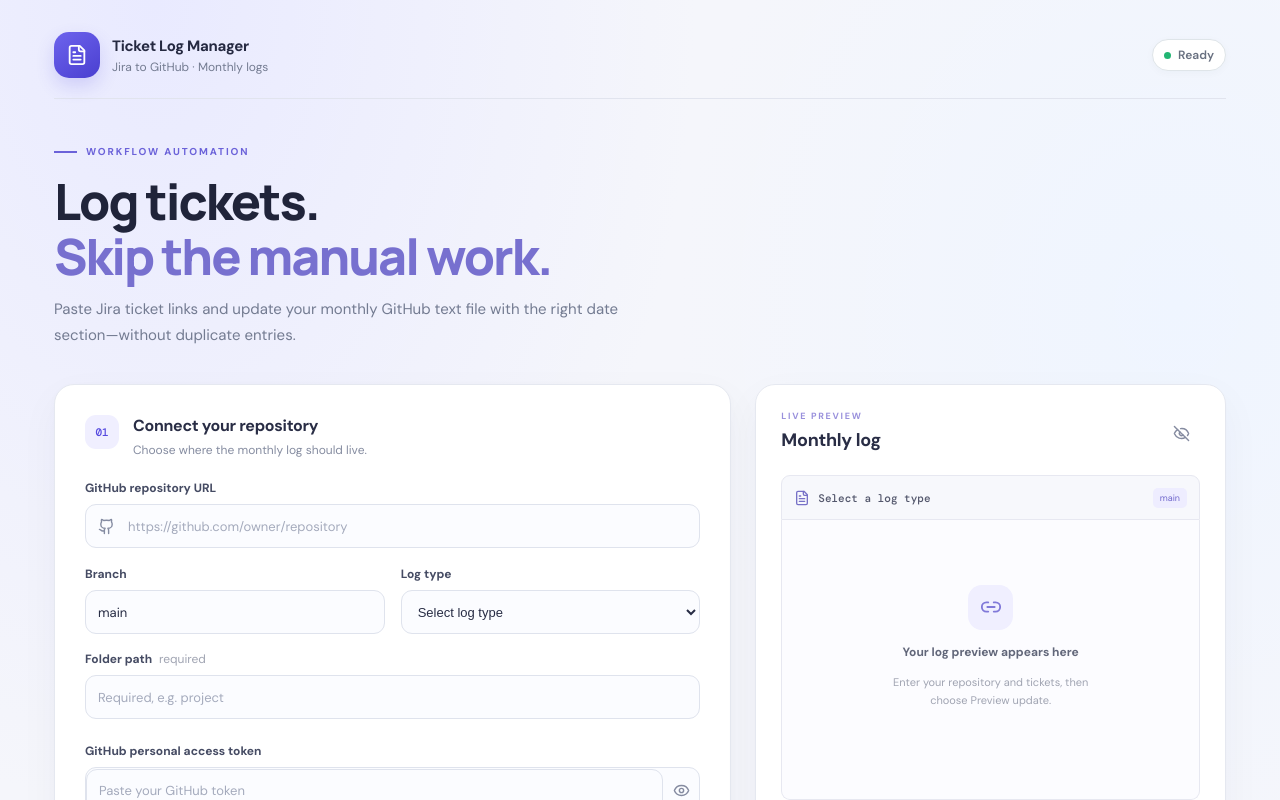
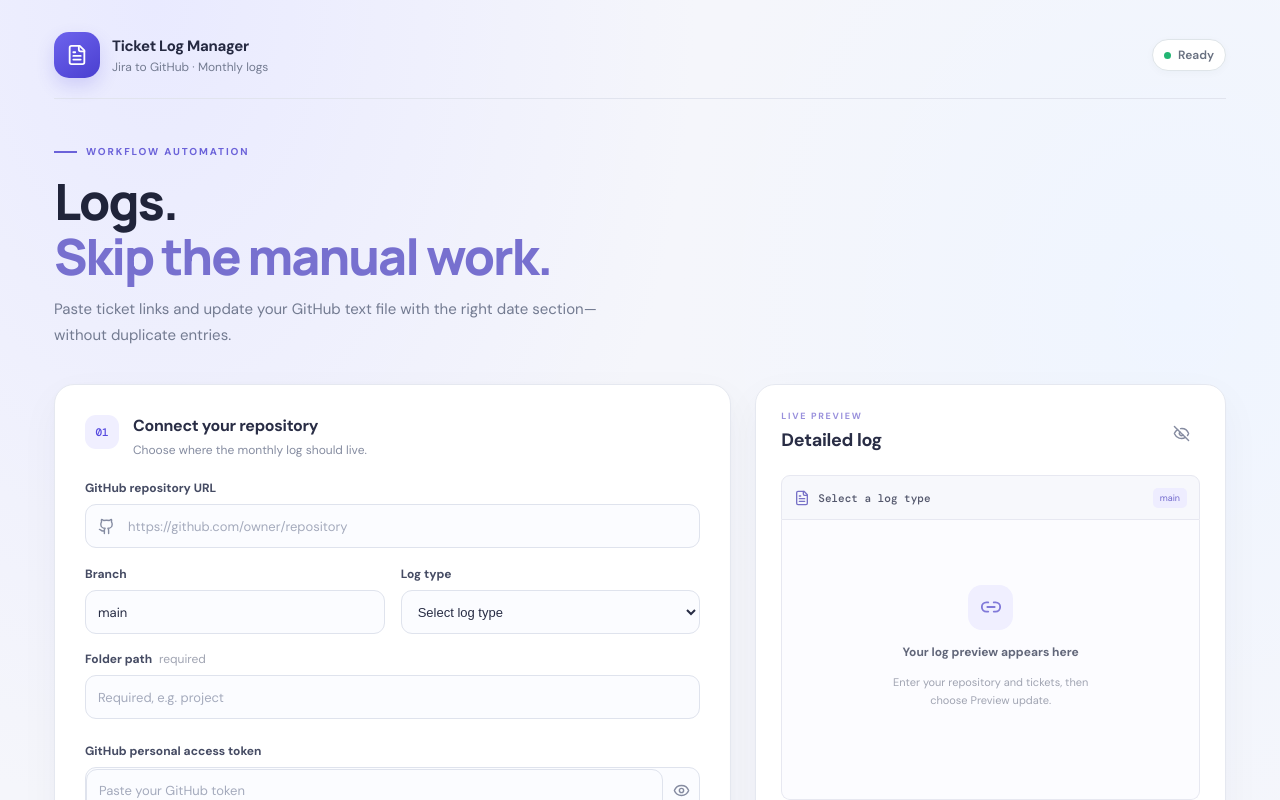
Before and after one commit to kn52/ticket-log-manager, a React (Vite) app: page / in a window 1280 px wide. Shown: the top 800 px of the page. Built offline with nearby package versions, Linux system fonts and the light colour scheme.

Commit message:
text change

```diff
--- a/src/App.jsx
+++ b/src/App.jsx
@@ -375,8 +375,8 @@ export default function App() {
 
       <section className="hero">
         <div className="eyebrow"><span className="eyebrow-line" /> WORKFLOW AUTOMATION</div>
-        <h1>Log tickets.<br /><span>Skip the manual work.</span></h1>
-        <p>Paste Jira ticket links and update your monthly GitHub text file with the right date section—without duplicate entries.</p>
+        <h1>Logs.<br /><span>Skip the manual work.</span></h1>
+        <p>Paste ticket links and update your GitHub text file with the right date section—without duplicate entries.</p>
       </section>
 
       <section className="workspace">
@@ -453,7 +453,7 @@ export default function App() {
         </div>
 
         <aside className="preview-panel">
-          <div className="preview-header"><div><span className="preview-kicker">LIVE PREVIEW</span><h2>Monthly log</h2></div><button className="icon-button" onClick={() => setPreviewOpen(v => !v)} aria-label="Toggle preview">{previewOpen ? <EyeOff size={17} /> : <Eye size={17} />}</button></div>
+          <div className="preview-header"><div><span className="preview-kicker">LIVE PREVIEW</span><h2>Detailed log</h2></div><button className="icon-button" onClick={() => setPreviewOpen(v => !v)} aria-label="Toggle preview">{previewOpen ? <EyeOff size={17} /> : <Eye size={17} />}</button></div>
           <div className="preview-file"><FileText size={16} /><span>{targetFileName || "Select a log type"}</span><span className="branch-pill">{branch.trim() || "main"}</span></div>
           {previewOpen && <div className="code-preview">{previewContent ? previewContent.split("\n").map((line, index) => <div className={`code-line ${/^\d{2}-[A-Z][a-z]{2}-\d{4}$/.test(line) ? "date-line" : line === "++++++++" ? "separator-line" : line.startsWith("https://") ? "url-line" : ""}`} key={`${index}-${line}`}>{line || "\u00a0"}</div>) : <div className="empty-preview"><div className="empty-icon"><Link2 size={22} /></div><strong>Your log preview appears here</strong><span>Enter your repository and tickets, then choose Preview update.</span></div>}</div>}
           <div className="rules-card"><strong><CheckCircle2 size={16} /> Formatting rules</strong><ul><li>Date heading: <code>dd-MMM-yyyy</code></li><li>Section divider: <code>++++++++</code></li><li>Exactly two blank lines between date sections</li><li>Ticket URLs listed once per date</li><li>Creates the monthly file if missing</li></ul></div>
```
